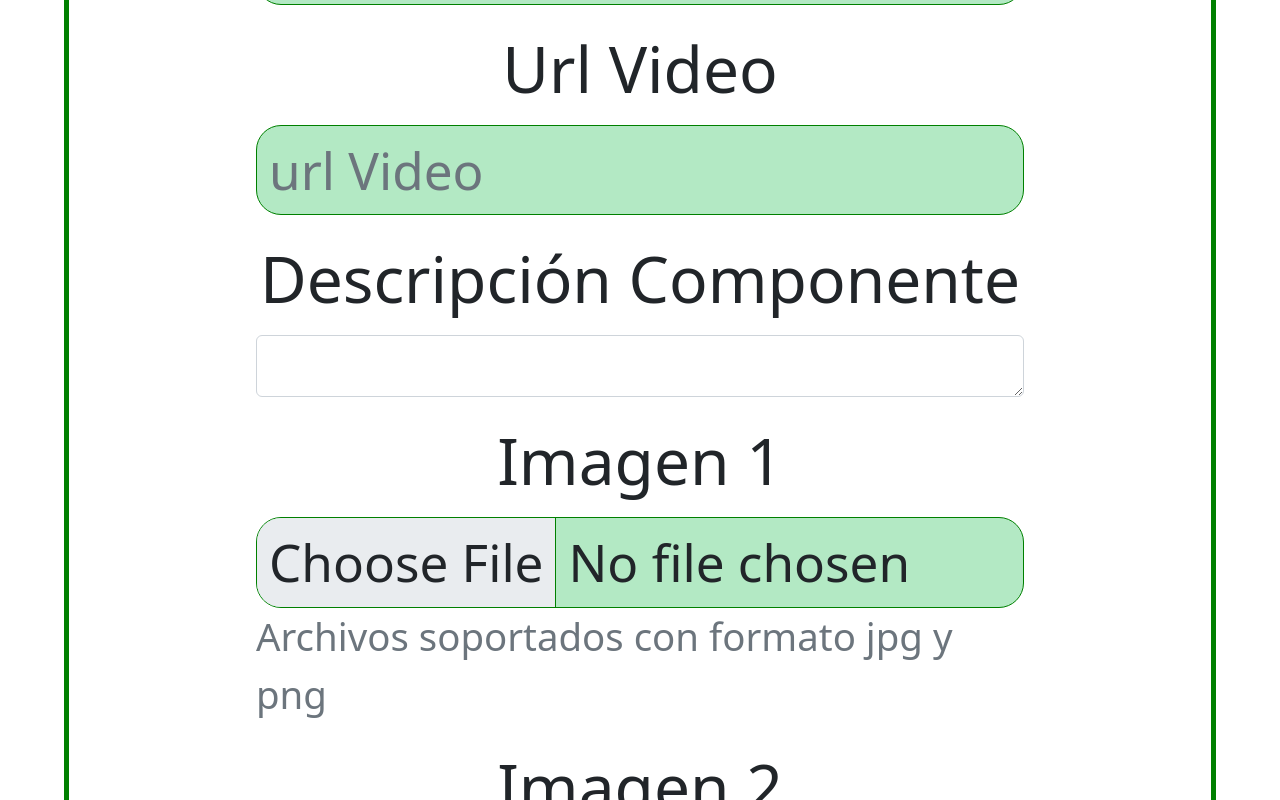
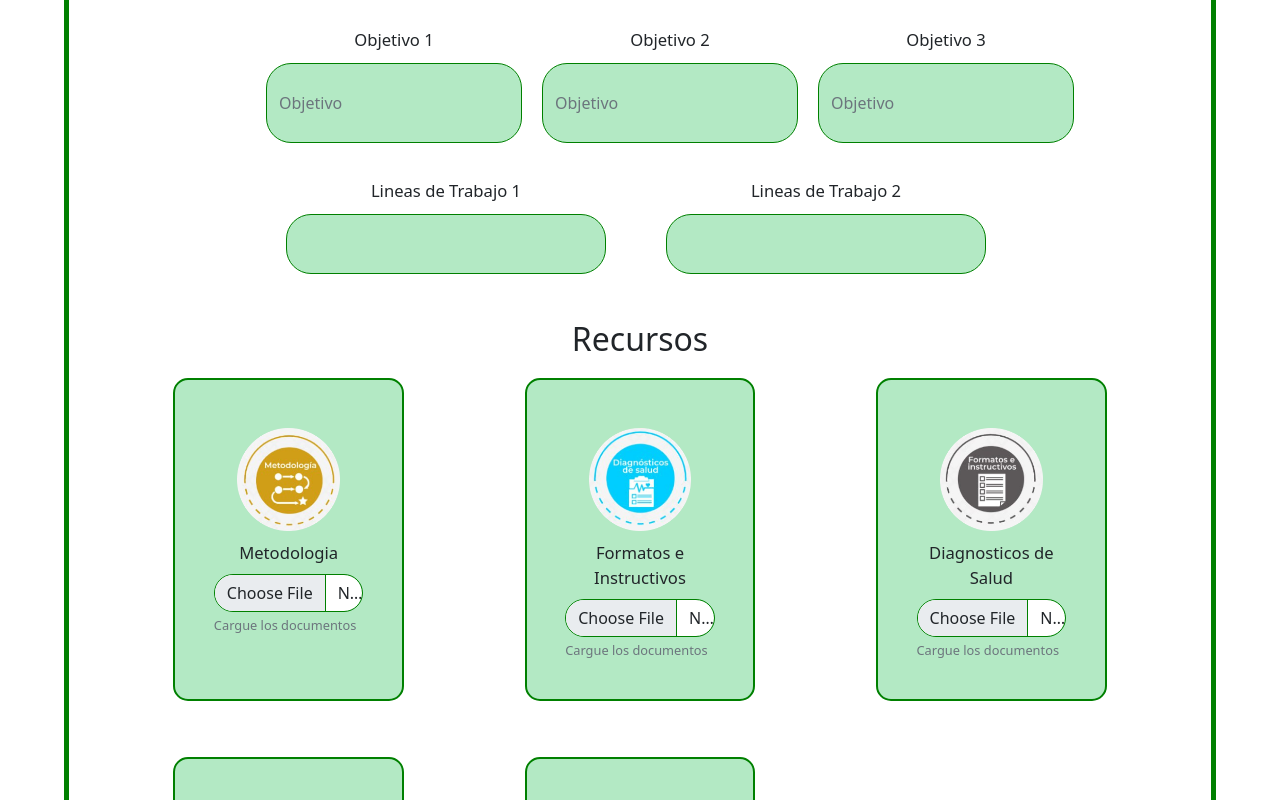
Before and after one commit to programateacademy/Sinergias-Alianzas-Front-end, a React (Create React App) app: page /home in a window 1280 px wide. Shown: the part 820-1620 px from the top of the page. Built offline with nearby package versions, Linux system fonts and the light colour scheme.

Commit message:
Subiedndo estilos formulario

```diff
--- a/src/components/AddComponent/AddComponent.jsx
+++ b/src/components/AddComponent/AddComponent.jsx
@@ -20,6 +20,7 @@ const AddComponent = () => {
         <h2 className="Titulo2">Información del Componente</h2>
         <Form className="containerAdd">
           <Form className="form1">
+
             <FormGroup>
               <Label>Url</Label>
               <Input placeholder="url imagen" type="url" />
@@ -53,19 +54,19 @@ const AddComponent = () => {
 
           <Form className="form2">
             <FormGroup>
-              <Label>Imagen 1</Label>
+              <Label className="image1">Imagen 1</Label>
               <Input id="exampleFile" name="file" type="file" />
               <FormText>Archivos soportados con formato jpg y png</FormText>
             </FormGroup>
 
             <FormGroup>
-              <Label>Imagen 2</Label>
+              <Label className="image1">Imagen 2</Label>
               <Input id="exampleFile" name="file" type="file" />
               <FormText>Archivos soportados con formato jpg y png</FormText>
             </FormGroup>
 
             <FormGroup>
-              <Label>Imagen 3</Label>
+              <Label className="image1">Imagen 3</Label>
               <Input id="exampleFile" name="file" type="file" />
               <FormText>Archivos soportados con formato jpg y png</FormText>
             </FormGroup>
@@ -73,30 +74,30 @@ const AddComponent = () => {
 
           <Form className="Objetivos">
             <FormGroup>
-              <Label>Objetivo 1</Label>
+              <Label className="image1">Objetivo 1</Label>
               <Input placeholder="Objetivo" type="text" />
             </FormGroup>
 
             <FormGroup>
-              <Label>Objetivo 2</Label>
+              <Label className="image1">Objetivo 2</Label>
               <Input placeholder="Objetivo" type="text" />
             </FormGroup>
 
             <FormGroup>
-              <Label>Objetivo 3</Label>
+              <Label className="image1">Objetivo 3</Label>
               <Input placeholder="Objetivo" type="text" />
             </FormGroup>
           </Form>
 
           <Form className="lineasTrabajo">
             <FormGroup>
-              <Label>Lineas de Trabajo 1</Label>
-              <Input id="exampleText" name="text" type="textarea" />
+              <Label className="image1">Lineas de Trabajo 1</Label>
+              <Input id="exampleText" name="text" type="textLine" />
             </FormGroup>
 
             <FormGroup>
-              <Label>Lineas de Trabajo 2</Label>
-              <Input id="exampleText" name="text" type="textarea" />
+              <Label className="image1">Lineas de Trabajo 2</Label>
+              <Input id="exampleText" name="text" type="textLine" />
             </FormGroup>
           </Form>
 
@@ -112,35 +113,35 @@ const AddComponent = () => {
           <Form className="Recursos">
             <FormGroup className="containerRecursos">
               <img className="Logos" src={metodologia} alt="" />
-              <Label>Metodologia</Label>
+              <Label className="image1">Metodologia</Label>
               <Input id="exampleFile" name="file" type="file" />
               <FormText>Cargue los documentos</FormText>
             </FormGroup>
 
             <FormGroup className="containerRecursos">
               <img className="Logos" src={Diagnostico} alt="" />
-              <Label>Formatos e Instructivos</Label>
+              <Label className="image1">Formatos e Instructivos</Label>
               <Input id="exampleFile" name="file" type="file" />
               <FormText>Cargue los documentos</FormText>
             </FormGroup>
 
             <FormGroup className="containerRecursos">
               <img className="Logos" src={Formato} alt="" />
-              <Label>Diagnosticos de Salud</Label>
+              <Label className="image1">Diagnosticos de Salud</Label>
               <Input id="exampleFile" name="file" type="file" />
               <FormText>Cargue los documentos</FormText>
             </FormGroup>
 
             <FormGroup className="containerRecursos">
               <img className="Logos" src={Material} alt="" />
-              <Label>Herramientas y Manuales de Protocolo</Label>
+              <Label className="image1">Herramientas y Manuales de Protocolo</Label>
               <Input id="exampleFile" name="file" type="file" />
               <FormText>Cargue los documentos</FormText>
             </FormGroup>
 
             <FormGroup className="containerRecursos">
               <img className="Logos" src={Herramientas} alt="" />
-              <Label>Material Educativo</Label>
+              <Label className="image1">Material Educativo</Label>
               <Input id="exampleFile" name="file" type="file" />
               <FormText>Cargue los documentos</FormText>
             </FormGroup>
--- a/src/components/AddComponent/addComponent.css
+++ b/src/components/AddComponent/addComponent.css
@@ -28,22 +28,18 @@
   width: 50vw;
   font-size: 4.4vw;
   text-align: center;
-
 }
 
-div .fondo{
-  /* background-color: rgb(32, 53, 23); */
-}
-
-.containerRecursos{
+.containerRecursos {
   border: 2px solid green;
   background: rgba(105, 211, 138, 0.5);
   border-radius: 15px;
   padding: 5vw;
 }
+
 .Titulo2 {
   width: 50vw;
-    font-size: 16px;
+  font-size: 4.5vw;
   text-align: center;
   margin: 30px auto;
 }
@@ -53,7 +49,7 @@ div .fondo{
   margin: 0 auto;
 }
 
-.form1 input{
+.form1 input {
   background: rgba(105, 211, 138, 0.5);
   border: 1px solid green;
   border-radius: 25px;
@@ -64,7 +60,7 @@ div .fondo{
   margin: 0 auto;
 }
 
-.form2 input{
+.form2 input {
   background: rgba(105, 211, 138, 0.5);
   border-radius: 25px;
   border: 1px solid green;
@@ -88,24 +84,25 @@ div .fondo{
   margin: 0 auto;
 }
 
-.Recursos {
-  justify-content: center;
-  margin: 0 auto;
+.principalComponente1 {
+  width: 50vw;
+  font-size: 4.5vw;
+  text-align: center;
+  margin: 20px auto;
 }
 
 .form-label {
   display: flex;
   text-align: center;
   font-size: 5vw;
-  margin:5px auto;
+  margin: 5px auto;
   justify-content: center;
 }
 
-
-.form-control[type=file]:not(:disabled):not([readonly]) {
+.form-control[type="file"]:not(:disabled):not([readonly]) {
   cursor: pointer;
 }
-.form-control[type=file] {
+.form-control[type="file"] {
   overflow: hidden;
 }
 
@@ -116,12 +113,150 @@ input.form-control {
 }
 
 small.form-text.text-muted {
-  font-size: 3vw;
+  font-size: 4w;
 }
 
-.Logos{
+.Logos {
   width: 12vw;
   justify-content: center;
   margin: auto;
   display: flex;
 }
+
+textarea.form-control {
+  background: rgba(105, 211, 138, 0.5);
+  min-height: 20px;
+  max-height: 200px;
+  font-size: 4vw;
+  border-radius: 25px;
+  border: 1px solid green;
+}
+
+@media screen and (min-width: 800px) {
+  .containerTitle1 h1 {
+    width: 40vw;
+    font-size: 2vw;
+  }
+
+  .Titulo2 {
+    width: 80vw;
+    font-size: 2vw;
+    text-align: center;
+    margin: 0 auto;
+  }
+
+  .form-label {
+    display: flex;
+    text-align: center;
+    font-size: 1.3vw;
+    margin: 30px auto;
+    margin-left: 39vw;
+  }
+
+  .form1 input {
+    background: rgba(105, 211, 138, 0.5);
+    border: 1px solid green;
+    border-radius: 25px;
+    height: 40px;
+    width: 30vw;
+    font-size: 1.2vw;
+    margin-left: 35vw;
+  }
+
+  textarea.form-control {
+    width: 65vw;
+    font-size: 1vw;
+  }
+
+  .form2 {
+    display: flex;
+    margin: auto;
+  }
+
+  .form2 input {
+    background: rgba(105, 211, 138, 0.5);
+    border-radius: 25px;
+    border: 1px solid green;
+    width: 20vw;
+    height: 40px;
+    font-size: 16px;
+    margin: 10px;
+  }
+
+  small.form-text.text-muted {
+    font-size: 1vw;
+    margin:auto;
+    justify-content: center;
+  }
+
+  .image1 {
+    display: flex;
+    margin: 10px auto;
+  }
+
+  .Objetivos {
+    display: flex;
+    margin: auto;
+  }
+
+  .Objetivos input {
+    width: 20vw;
+    height: 80px;
+    font-size: 16px;
+    margin: 10px;
+    background: rgba(105, 211, 138, 0.5);
+    border-radius: 25px;
+    border: 1px solid green;
+  }
+
+  .lineasTrabajo {
+    display: flex;
+    margin: auto;
+  }
+
+  .lineasTrabajo input {
+    width: 25vw;
+    font-size: 16px;
+    height: 60px;
+    background: rgba(105, 211, 138, 0.5);
+    border-radius: 25px;
+    border: 1px solid green;
+    margin: 10px 30px;
+}
+
+
+.principalComponente1 {
+  width: 50vw;
+  font-size: 2.5vw;
+  text-align: center;
+  margin: 20px auto;
+}
+
+.Recursos{
+  display: grid;
+  grid-template-columns: repeat(3, 1fr);
+  grid-column-gap: 40px;
+  grid-row-gap: 40px;
+}
+.containerRecursos {
+  border: 2px solid green;
+  background: rgba(105, 211, 138, 0.5);
+  border-radius: 15px;
+  padding: 3vw;
+  width: 18vw;
+  margin: 0 auto;
+}
+
+.containerRecursos input{
+  font-size: 16px;
+}
+
+.Logos {
+  width: 8vw;
+  justify-content: center;
+  margin: 10px auto;
+  display: flex;
+}
+
+
+}
```
Lines whose indentation alone changed are shown as unchanged.
